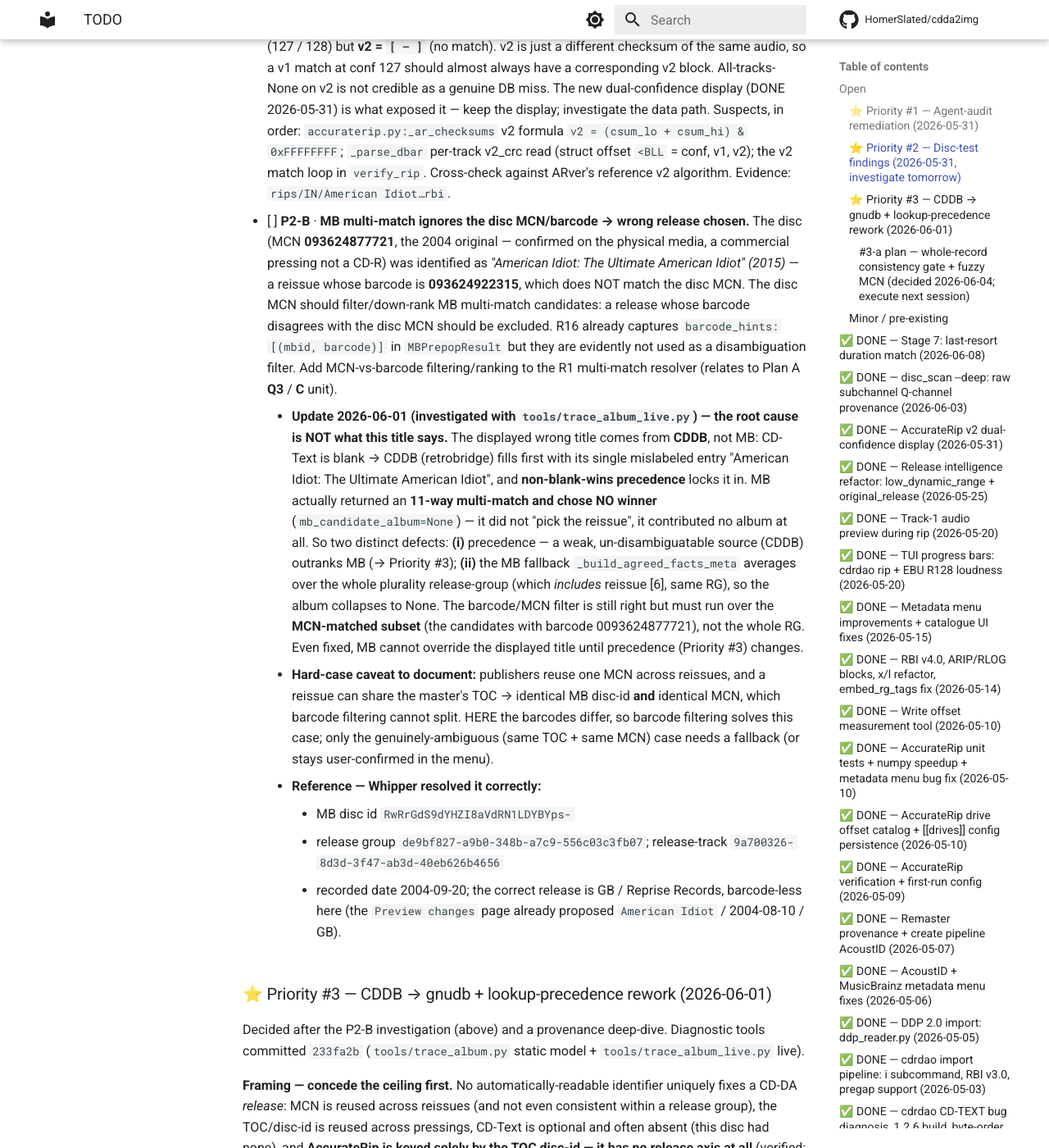
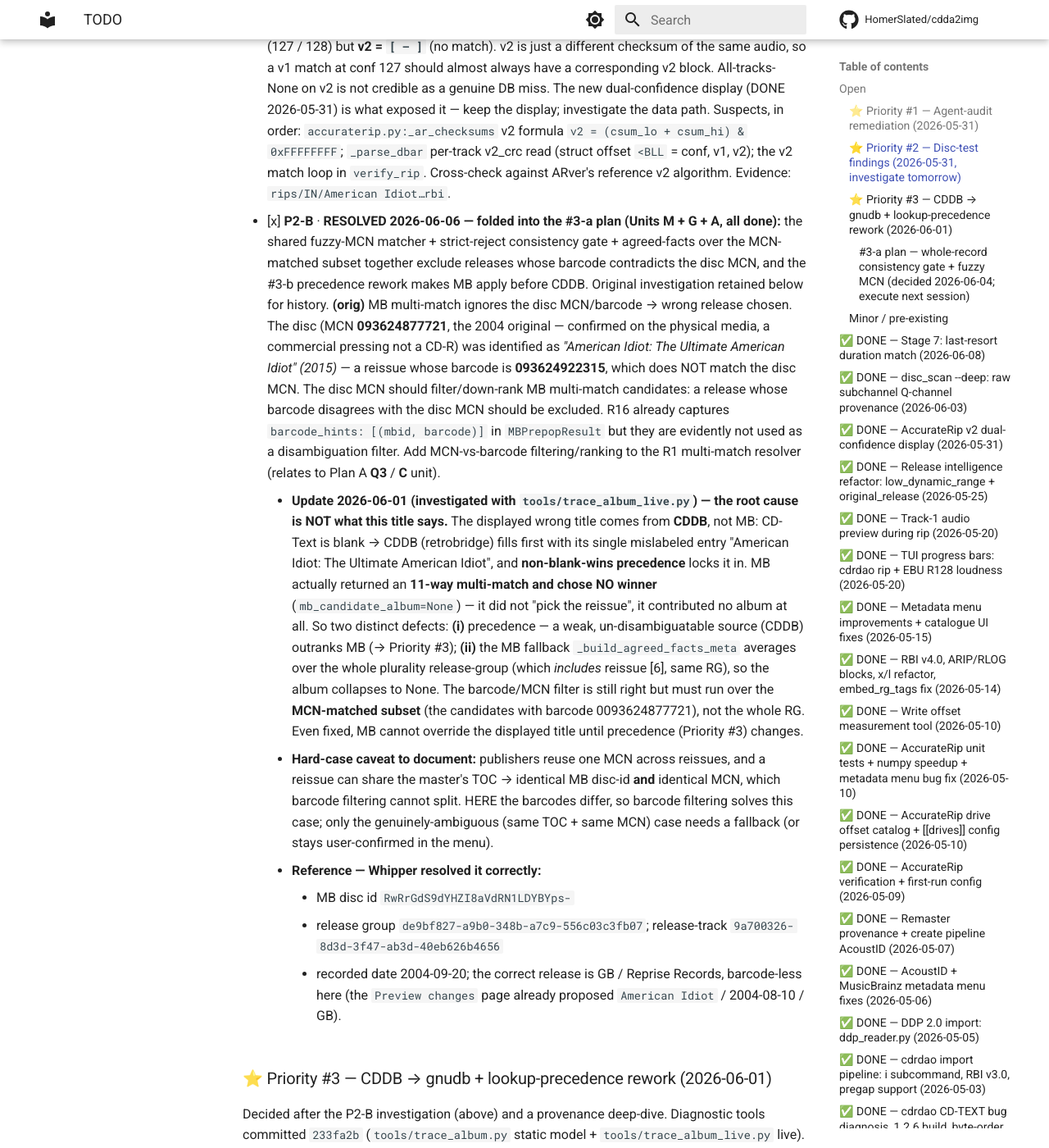
Before and after one commit to HomerSlated/cdda2img, an MkDocs documentation site: the page built from docs/reference/TODO.md, in a window 1280 px wide and 1400 px high, scrolled down 2375 px. Shown: the whole window at 82% size. Built offline with MkDocs 1.6.1 and Material for MkDocs 9.7.7, drawn with Linux system fonts in a browser that asks for light colours; comment, search, counter and statistics services are not loaded; some of the changed text lies outside the part shown.

Commit message:
docs(todo): close stale P2-B / #3-a checkboxes; mark beets research as next
P2-B and #3-a were left unchecked but their work landed under the #3-a plan
Units M + G + A (all done 2026-06-06): the fuzzy-MCN matcher, the strict-reject
consistency gate, and agreed-facts over the MCN-matched subset, plus the #3-b
precedence rework. Tick both parents with a pointer to where the work landed;
the rich original analysis is retained inline for history.

Also flag the beets metadata-workflow research as the next focus (chosen
2026-06-09, target this weekend). Source confirmed present at
private/code/beets.

Co-Authored-By: Claude Opus 4.8 <noreply@anthropic.com>

```diff
--- a/docs/reference/TODO.md
+++ b/docs/reference/TODO.md
@@ -103,7 +103,11 @@ calculation" pattern — now hit 3× (R3 duration field, AcoustID pressing, and
       v2 formula `v2 = (csum_lo + csum_hi) & 0xFFFFFFFF`; `_parse_dbar` per-track v2_crc read
       (struct offset `<BLL` = conf, v1, v2); the v2 match loop in `verify_rip`. Cross-check
       against ARver's reference v2 algorithm. Evidence: `rips/IN/American Idiot…rbi`.
-- [ ] **P2-B** · **MB multi-match ignores the disc MCN/barcode → wrong release chosen.** The
+- [x] **P2-B** · **RESOLVED 2026-06-06 — folded into the #3-a plan (Units M + G + A, all done):**
+      the shared fuzzy-MCN matcher + strict-reject consistency gate + agreed-facts over the
+      MCN-matched subset together exclude releases whose barcode contradicts the disc MCN, and the
+      #3-b precedence rework makes MB apply before CDDB. Original investigation retained below for
+      history. **(orig)** MB multi-match ignores the disc MCN/barcode → wrong release chosen. The
       disc (MCN **093624877721**, the 2004 original — confirmed on the physical media, a
       commercial pressing not a CD-R) was identified as *"American Idiot: The Ultimate American
       Idiot" (2015)* — a reissue whose barcode is **093624922315**, which does NOT match the
@@ -155,9 +159,10 @@ current model. This work is a *quality* refinement of the guess, not a capabilit
 not chase certainty the medium cannot provide.
 
 **Changes (do in this order — sequencing matters):**
-- [ ] **#3-a** · **Fix MB first** so it stops punting on multi-match: `_build_agreed_facts_meta`
-      over the **MCN-matched subset**, not the whole RG. Expanded into a full whole-record
-      consistency gate — see the dedicated **#3-a plan** block below (decided 2026-06-04).
+- [x] **#3-a** · **DONE 2026-06-06 — see the #3-a plan below (Units M + G + A all complete).**
+      `_build_agreed_facts_meta` now runs over the MCN-matched / consistent subset, not the whole
+      RG. Expanded into a full whole-record consistency gate — see the dedicated **#3-a plan**
+      block below (decided 2026-06-04).
 - [x] **#3-b** · **Rework "who wins and why"** (lookup precedence) — DONE `cb4bcc7` (2026-06-04).
       CDDB demoted to LOWEST precedence (CD-Text > MB > Discogs > AcoustID > CDDB) via
       `_run_metadata_lookups`; CDDB query still parallel with MB but applied last as a zero-trust
@@ -330,7 +335,8 @@ behaviour, not a regression.
   the stdout copy); the refactor should route both paths through one
   helper, ideally gated on `sys.stdout.isatty()` or an explicit "batch"
   flag.
-- **Research `private/code/beets`** — analyse its metadata workflow
+- **⭐ NEXT (chosen 2026-06-09; target this weekend) — Research `private/code/beets`** —
+  analyse its metadata workflow
   (resolver chain, plugin model, ID-tagger, MB/AcoustID integration) and
   compare to cdda2img. Specifically check whether beets has a better
   approach to the multi-source merge problem that R1/R8/R9 address, and
```
